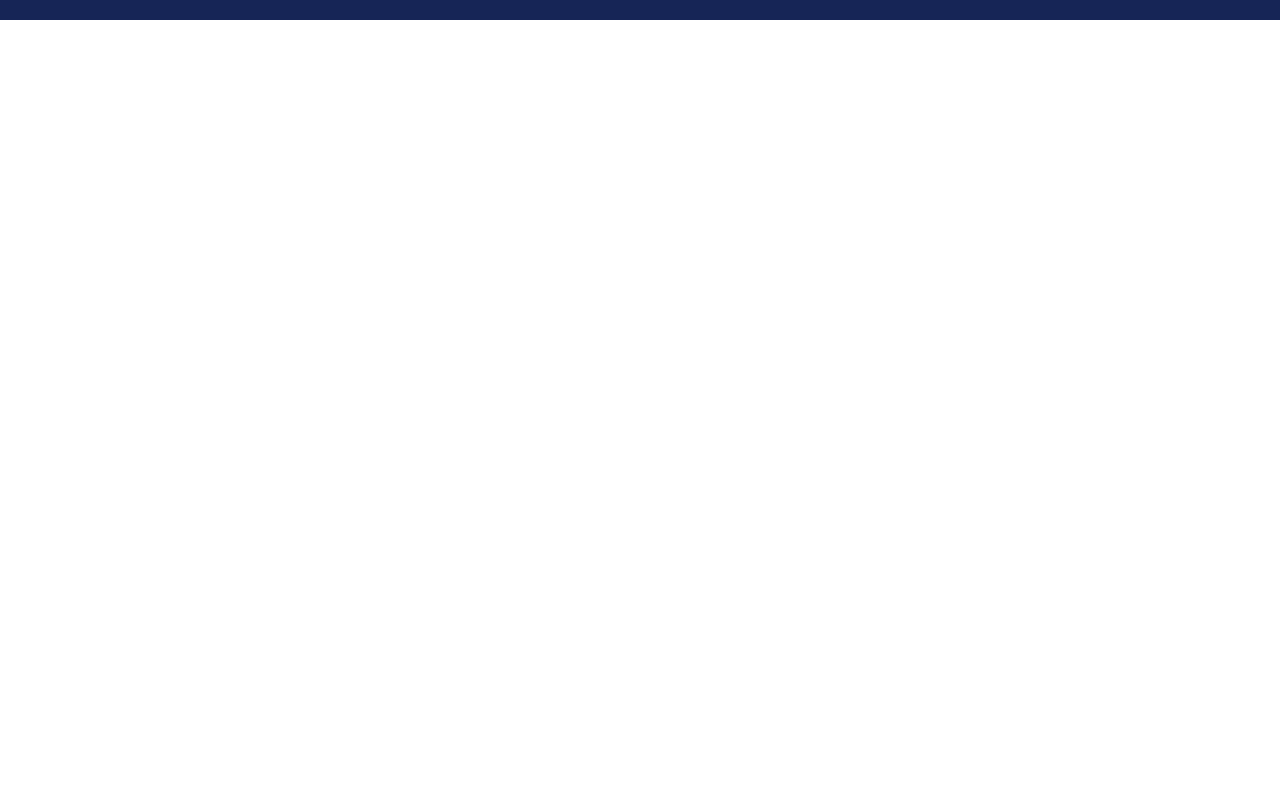
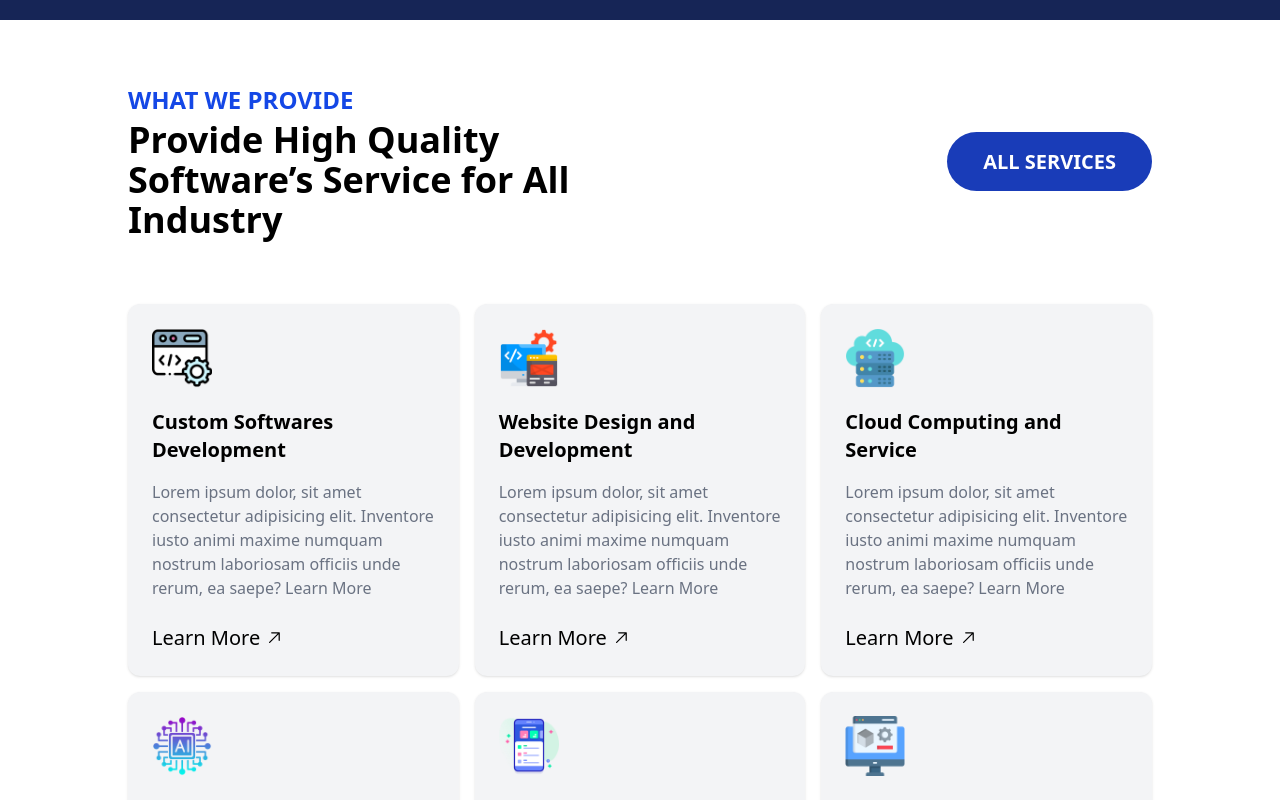
Before and after one commit to DevGabrielrr/software_starter-Next, a Next.js app: page / in a window 1280 px wide. Shown: the part 780-1580 px from the top of the page. Built offline with nearby package versions, Linux system fonts and the light colour scheme.

Commit message:
feat: finish service

```diff
--- a/components/Home/Home.tsx
+++ b/components/Home/Home.tsx
@@ -1,10 +1,12 @@
 import React from "react";
 import Hero from "./Hero/Hero";
+import Services from "./Services/Services";
 
 const Home = () => {
   return (
-    <div className="overflow-hidden h-[2000px]">
+    <div className="overflow-hidden">
       <Hero />
+      <Services/>
     </div>
   );
 };
--- /dev/null
+++ b/components/Home/Services/ServiceCard.tsx
@@ -0,0 +1,38 @@
+import Image from "next/image";
+import React from "react";
+import { GoArrowUpRight } from "react-icons/go";
+
+type Props = {
+  image: string;
+  title: string;
+};
+
+const ServiceCard = ({ image, title }: Props) => {
+  return (
+    <div className="p-6 cursor-pointer hover:bg-blue-800 transition-all duration-500 group relative bg-gray-100 dark:bg-blue-950 shadow rounded-xl">
+      <Image
+        src={image}
+        alt={title}
+        width={60}
+        height={60}
+        className="object-contain"
+      />
+      <h1 className="text-xl mt-5 font-semibold group-hover:text-white transition-all duration-500">
+        {title}
+      </h1>
+      <p className="mt-4 font-medium text-gray-500 dark:text-gray-200 group-hover:text-gray-300 transition-all duration-500">
+        Lorem ipsum dolor, sit amet consectetur adipisicing elit. Inventore
+        iusto animi maxime numquam nostrum laboriosam officiis unde rerum, ea
+        saepe? Learn More
+      </p>
+      <div className="mt-6 text-xl font-medium flex items-center gap-1 group-hover:text-white transition-all duration-500">
+        <span>Learn More</span>
+        <span>
+          <GoArrowUpRight />
+        </span>
+      </div>
+    </div>
+  );
+};
+
+export default ServiceCard;
--- /dev/null
+++ b/components/Home/Services/Services.tsx
@@ -0,0 +1,54 @@
+import React from "react";
+import ServiceCard from "./ServiceCard";
+
+const Services = () => {
+  return (
+    <div className="pt-16 pb-16">
+      <div className="w-[80%] mx-auto">
+        {/* Section Heading */}
+        <div className="grid grid-cols-1 lg:grid-cols-2 gap-10 items-center">
+          <div>
+            <h1 className="text-lg sm:text-xl md:text-2xl font-bold text-blue-700 dark:text-pink-500 uppercase">
+              What we provide
+            </h1>
+            <h1 className="text-xl sm:text-3xl md:text-4xl mt-1 font-bold">
+              Provide High Quality Software’s Service for All Industry
+            </h1>
+          </div>
+          <div className="lg:ml-auto">
+            <a
+              href="#"
+              className="w-full py-4 text-base sm:text-lg md:text-xl text-center text-white transition-colors font-semibold duration-300 bg-blue-800 rounded-full uppercase hover:bg-blue-900 ease px-9 md:w-auto"
+            >
+              All Services
+            </a>
+          </div>
+        </div>
+        {/* Service Cards */}
+        <div className="grid grid-cols-1 md:grid-cols-2 lg:grid-cols-3 gap-4 items-center mt-16">
+            <div>
+                <ServiceCard  image="/images/s1.png" title="Custom Softwares Development"/>
+            </div>
+            <div>
+                <ServiceCard  image="/images/s2.png" title="Website Design and Development"/>
+            </div>
+            <div>
+                <ServiceCard  image="/images/s3.png" title="Cloud Computing and Service"/>
+            </div>
+            <div>
+                <ServiceCard  image="/images/s4.png" title="Ai & Machine Learning Integration"/>
+            </div>
+            <div>
+                <ServiceCard  image="/images/s5.png" title="Android & iOS App Development"/>
+            </div>
+            <div>
+                <ServiceCard  image="/images/s6.png" title="3D Graphics & Vector Designing"/>
+            </div>
+
+        </div>
+      </div>
+    </div>
+  );
+};
+
+export default Services;
```
